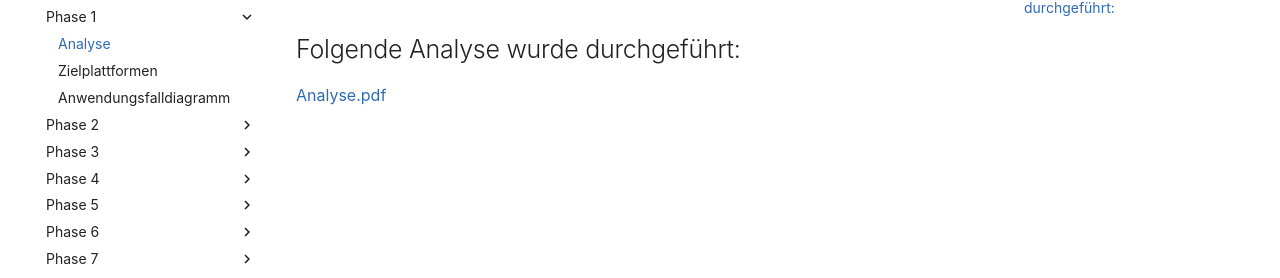
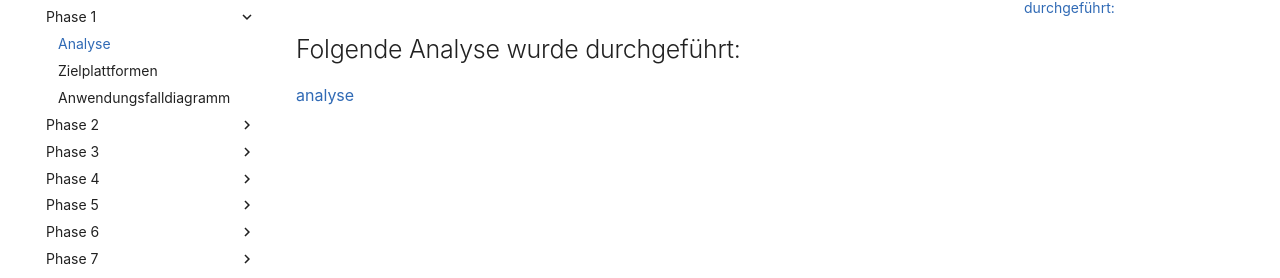
Before and after one commit to buggedcow/projekt, an MkDocs documentation site: the page built from docs/phase1/analyse.md, in a window 1280 px wide. Shown: the part 148-426 px from the top of the page. Built offline with MkDocs 1.6.1 and Material for MkDocs 9.7.7, drawn with Linux system fonts in a browser that asks for light colours.

Commit message:
Update analyse.md

```diff
--- a/docs/phase1/analyse.md
+++ b/docs/phase1/analyse.md
@@ -2,4 +2,4 @@
 
 ## Folgende Analyse wurde durchgeführt:
 
-[Analyse.pdf](analyse.pdf)
+[analyse](https://github.com/buggedcow/projekt/blob/7743cfa04ce05a4d88117b5c516e1b787ab0872b/docs/phase1/analyse.pdf)
```
